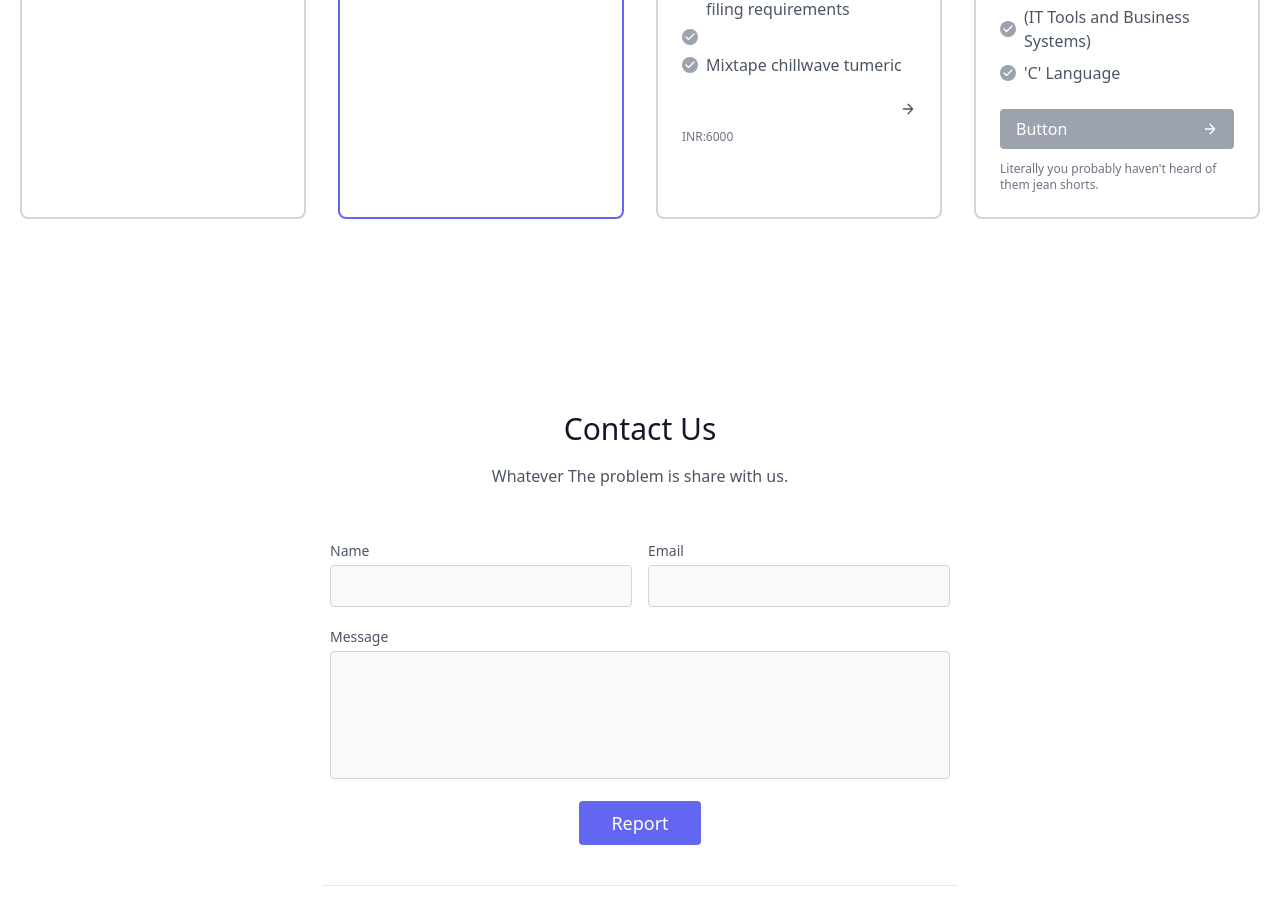
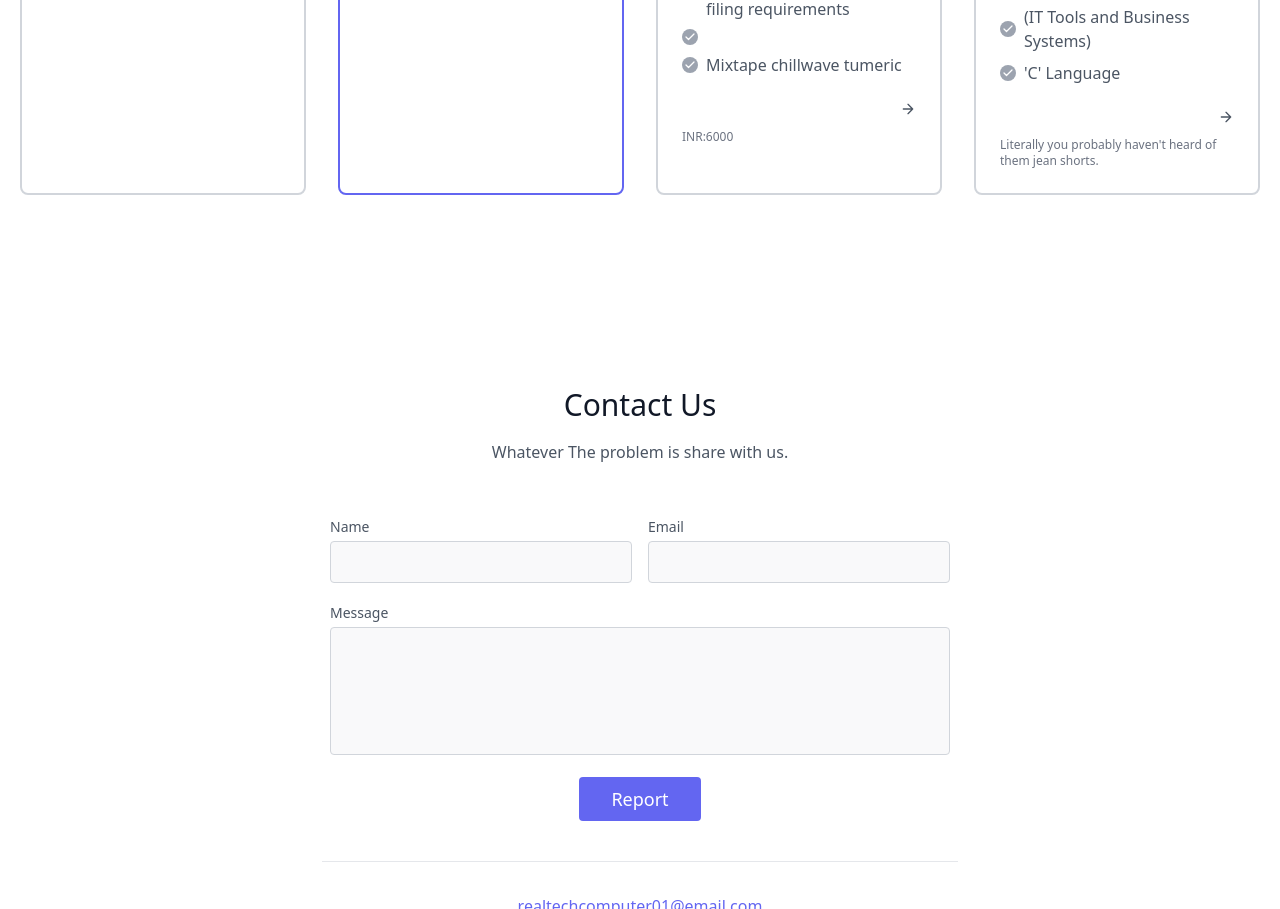
Before and after one commit to pratv3/Real-Tech, a plain HTML site: page index.html in a window 1280 px wide. Shown: the part 1946-2855 px from the top of the page. Drawn offline with nearby package versions, Linux system fonts and the light colour scheme.

Commit message:
Update index.html

```diff
--- a/index.html
+++ b/index.html
@@ -285,7 +285,7 @@
                     </svg>
                   </span> 'C' Language
                 </p>
-                <button class="flex items-center mt-auto text-white bg-gray-400 border-0 py-2 px-4 w-full focus:outline-none hover:bg-gray-500 rounded">Button
+
                   <svg fill="none" stroke="currentColor" stroke-linecap="round" stroke-linejoin="round" stroke-width="2" class="w-4 h-4 ml-auto" viewBox="0 0 24 24">
                     <path d="M5 12h14M12 5l7 7-7 7"></path>
                   </svg>
```
